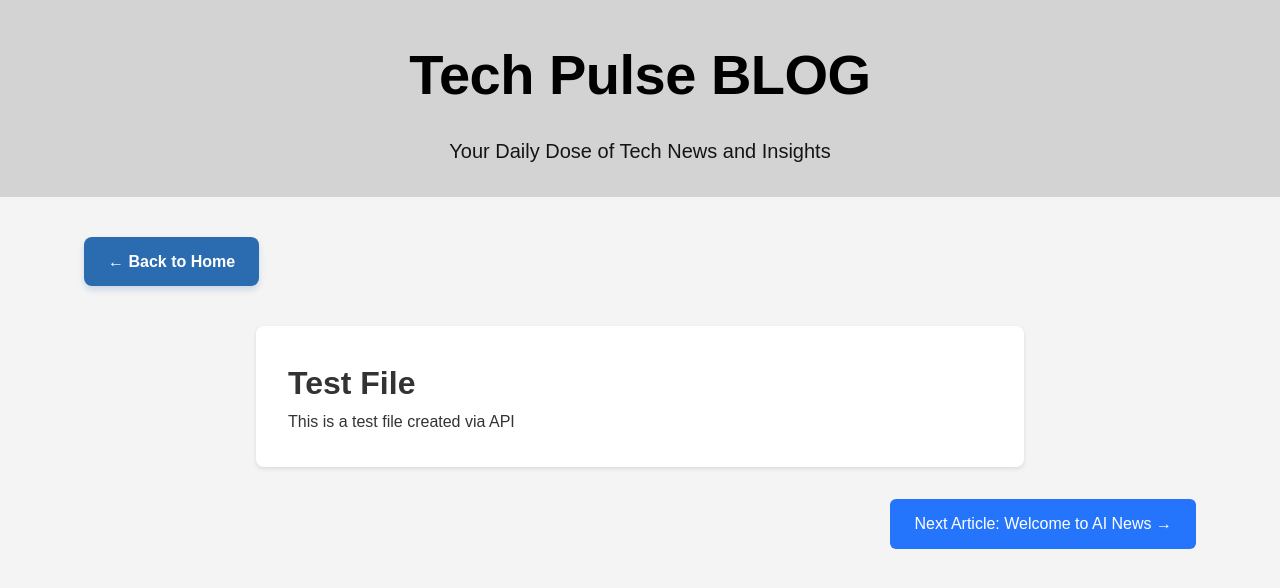
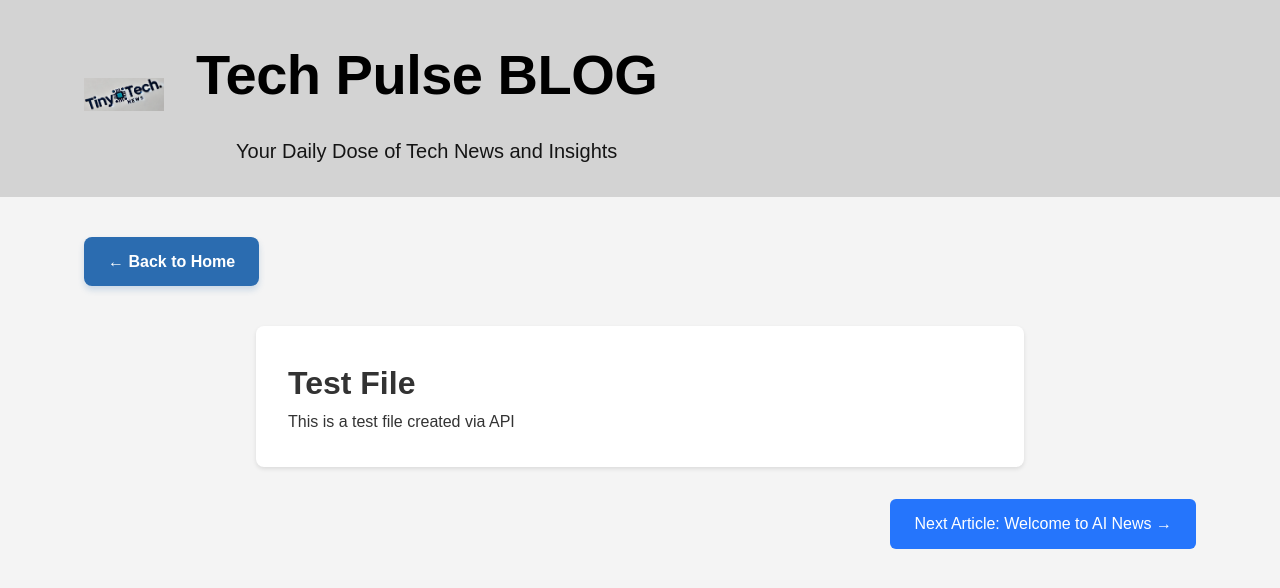
Before and after one commit to aiassistantnews/aiassistantnews.github.io, a Jekyll site: the page built from _posts/2022-03-25-New-Test-01.md, in a window 1280 px wide. Shown: the top 588 px of the page. Built offline with Jekyll 4.4.1, drawn with Linux system fonts in a browser that asks for light colours; our own code applies the rules of GitHub Pages for plain Markdown files.

Commit message:
Update header layout and styles for Tech Pulse BLOG with logo integration

```diff
--- a/_layouts/post.html
+++ b/_layouts/post.html
@@ -8,9 +8,14 @@
 </head>
 <body>
     <header class="banner">
-        <div class="container">
-            <h1 class="animate-fade-in-down">Tech Pulse BLOG</h1>
-            <p class="animate-fade-in-up">Your Daily Dose of Tech News and Insights</p>
+        <div class="container header-content">
+            <div class="logo-wrapper">
+                <img src="{{ '/assets/images/logo.png' | relative_url }}" alt="Tech Pulse Logo" class="site-logo">
+            </div>
+            <div class="header-text">
+                <h1 class="animate-fade-in-down">Tech Pulse BLOG</h1>
+                <p class="animate-fade-in-up">Your Daily Dose of Tech News and Insights</p>
+            </div>
         </div>
     </header>
 
--- a/assets/css/post-style.css
+++ b/assets/css/post-style.css
@@ -143,6 +143,21 @@ nav ul li a:hover {
     background-color: #1a5fcf;
 }
 
+.header-content {
+    display: flex;
+    align-items: center;
+    gap: 2rem;
+}
+
+.logo-wrapper {
+    flex-shrink: 0;
+}
+
+.site-logo {
+    width: 80px;
+    height: auto;
+}
+
 @media (max-width: 768px) {
     .post-title {
         font-size: 2rem;
@@ -178,4 +193,13 @@ nav ul li a:hover {
     .post-navigation {
         margin: 2rem 15px;
     }
+
+    .header-content {
+        flex-direction: column;
+        gap: 1rem;
+    }
+
+    .site-logo {
+        width: 60px;
+    }
 }
```
Also changed, not shown: _layouts/default.html (+8 -6 lines), assets/images/logo.png (added).
